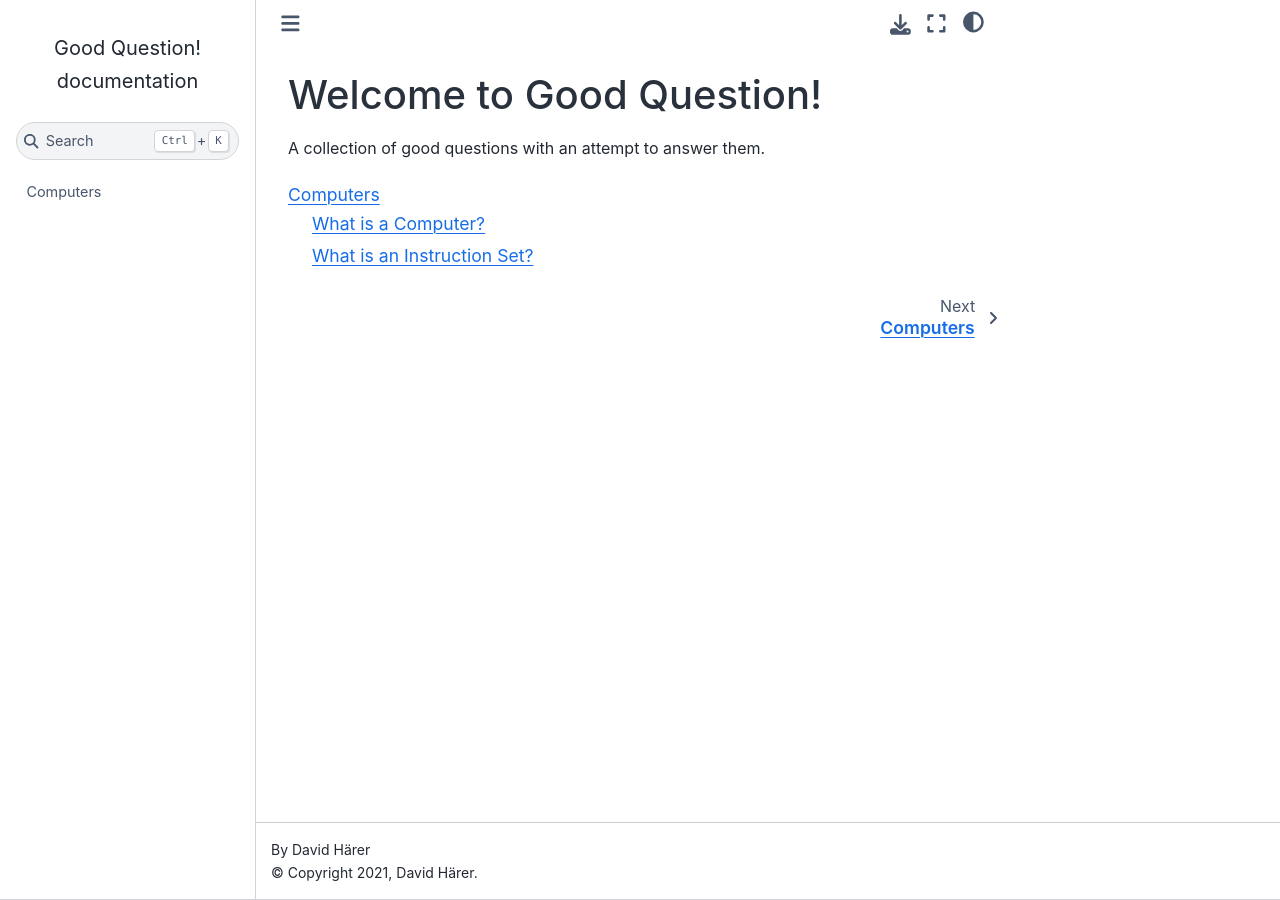
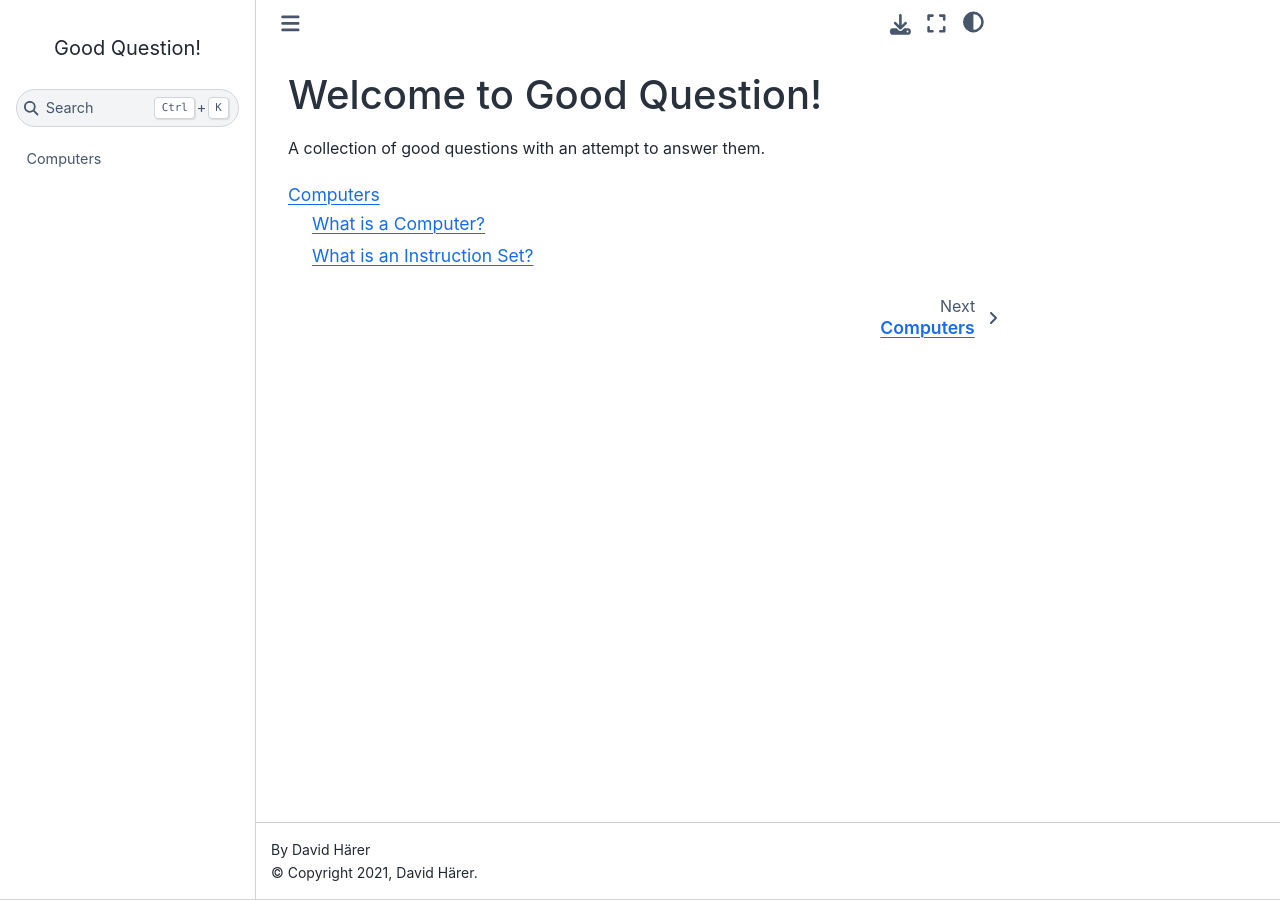
Before and after one commit to DavidHeresy/good-question, a Sphinx documentation site: the page built from source/index.rst, in a window 1280 px wide. Built offline with Sphinx 7.4.7 and the Sphinx Book theme 1.1.4, drawn with Linux system fonts in a browser that asks for light colours.

Commit message:
Update html_title.

```diff
--- a/source/conf.py
+++ b/source/conf.py
@@ -47,6 +47,7 @@ exclude_patterns = []
 #
 html_theme = "sphinx_book_theme"
 html_baseurl = 'https://davidheresy.de/good-question/'
+html_title = "Good Question!"
 
 
 # Add any paths that contain custom static files (such as style sheets) here,
```
